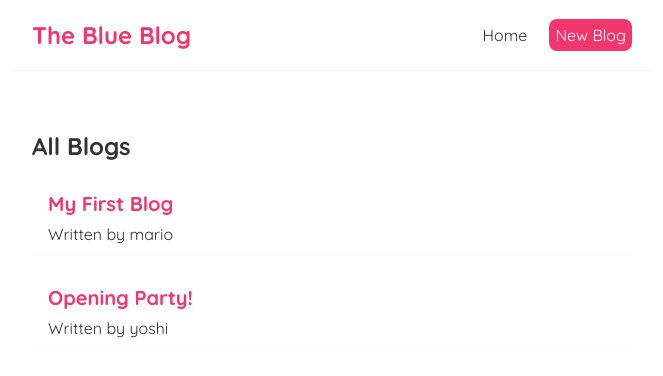
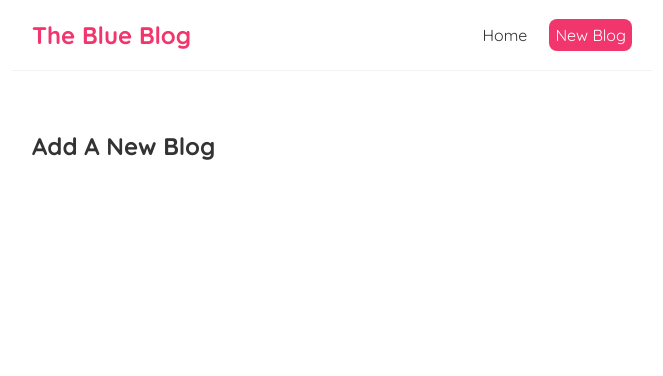
Before and after one commit to NuhaG/pink-blog, a React (Create React App) app: page /create in a window 1280 px wide. Shown: the top 376 px of the page, without its empty margins (308-971 px from the left). Built offline with nearby package versions, Linux system fonts and the light colour scheme; data requests are answered from the project's data file.

Commit message:
router and exact matches

```diff
--- a/src/App.js
+++ b/src/App.js
@@ -1,4 +1,5 @@
 import Navbar from './Navbar';
+import Create from './create';
 import Home from './home';
 import { BrowserRouter as Router, Route, Switch } from 'react-router-dom';
 
@@ -9,10 +10,13 @@
       <Navbar />
       <div className="content">
         <Switch>
-          <Route path="/">
+          <Route exact path="/"> {/*exact is used so that any other path including / does not display th home page*/}
             <Home />
           </Route>
-        </Switch> {/*makes sure that only one route shows at one time*/}
+          <Route exact path="/create">
+            <Create />
+          </Route>
+        </Switch> {/*this approach sends each call it to the server*/}
      </div>
     </div>
     </Router>
--- /dev/null
+++ b/src/create.js
@@ -0,0 +1,9 @@
+const Create = () => {
+    return (
+        <div className="create">
+            <h2>Add A New Blog</h2>
+        </div>
+     );
+}
+
+export default Create;
```
